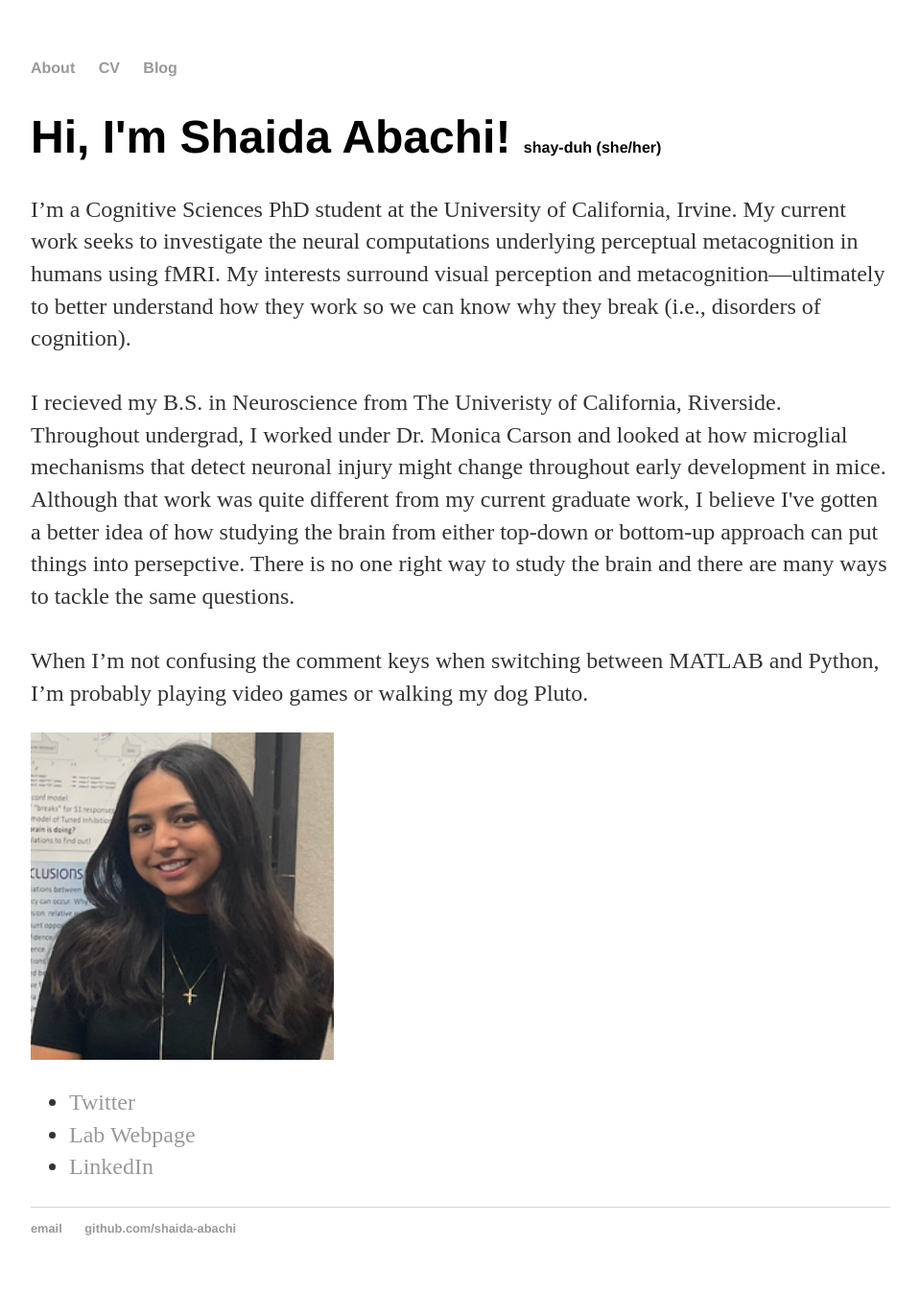
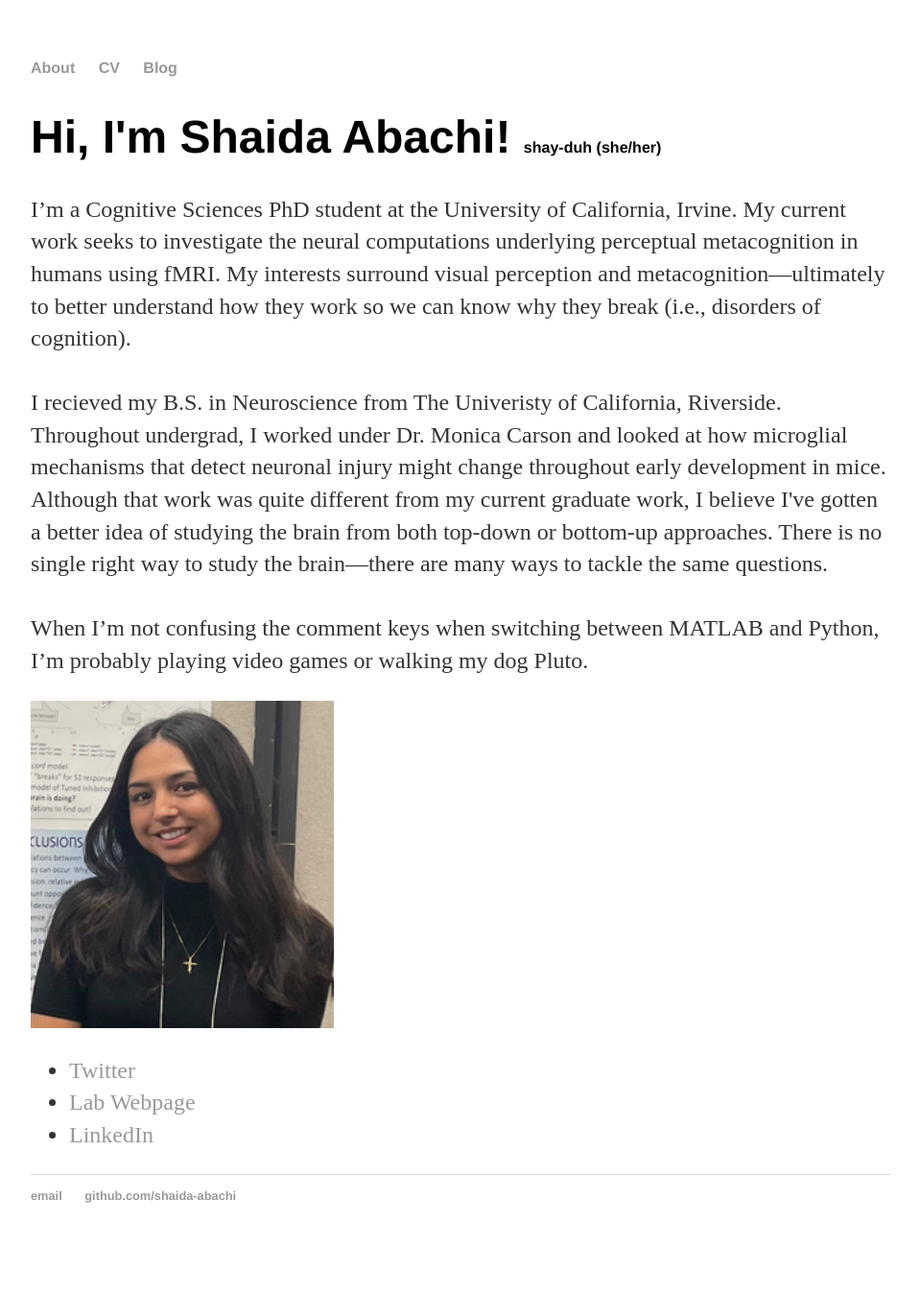
Before and after one commit to shaida-abachi/shaida-abachi.github.io, a Jekyll site: the page built from index.html, in a window 1280 px wide. Shown: the whole page at 96% size, without its empty margins (160-1119 px from the left). Built offline with Jekyll 4.4.1, drawn with Linux system fonts in a browser that asks for light colours; after the commit the page ends 1315 px from its top, so only the background shows below that.

Commit message:
Update index.html

```diff
--- a/index.html
+++ b/index.html
@@ -11,8 +11,8 @@ title: Shaida Abachi
 
 				I recieved my B.S. in Neuroscience from The Univeristy of California, Riverside. Throughout undergrad, I worked under
 				Dr. Monica Carson and looked at how microglial mechanisms that detect neuronal injury might change throughout early development in mice.
-				Although that work was quite different from my current graduate work, I believe I've gotten a better idea of how studying the brain from
-				either top-down or bottom-up approach can put things into persepctive. There is no one right way to study the brain and there are many
+				Although that work was quite different from my current graduate work, I believe I've gotten a better idea of studying the brain from
+				both top-down or bottom-up approaches. There is no single right way to study the brain—there are many
 				ways to tackle the same questions.<br><br>
 
 				When I’m not confusing the comment keys when switching between MATLAB and Python, I’m probably playing video games or walking my dog Pluto. </p>
```
